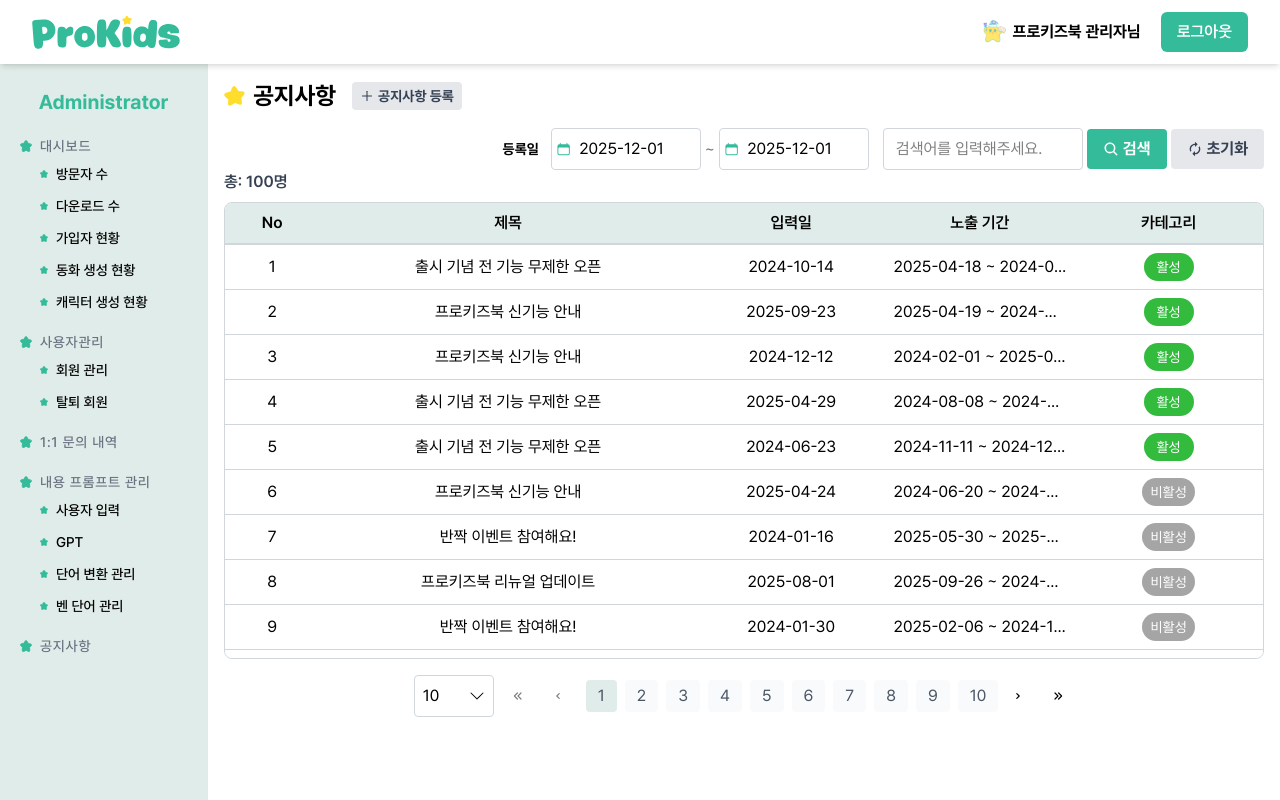
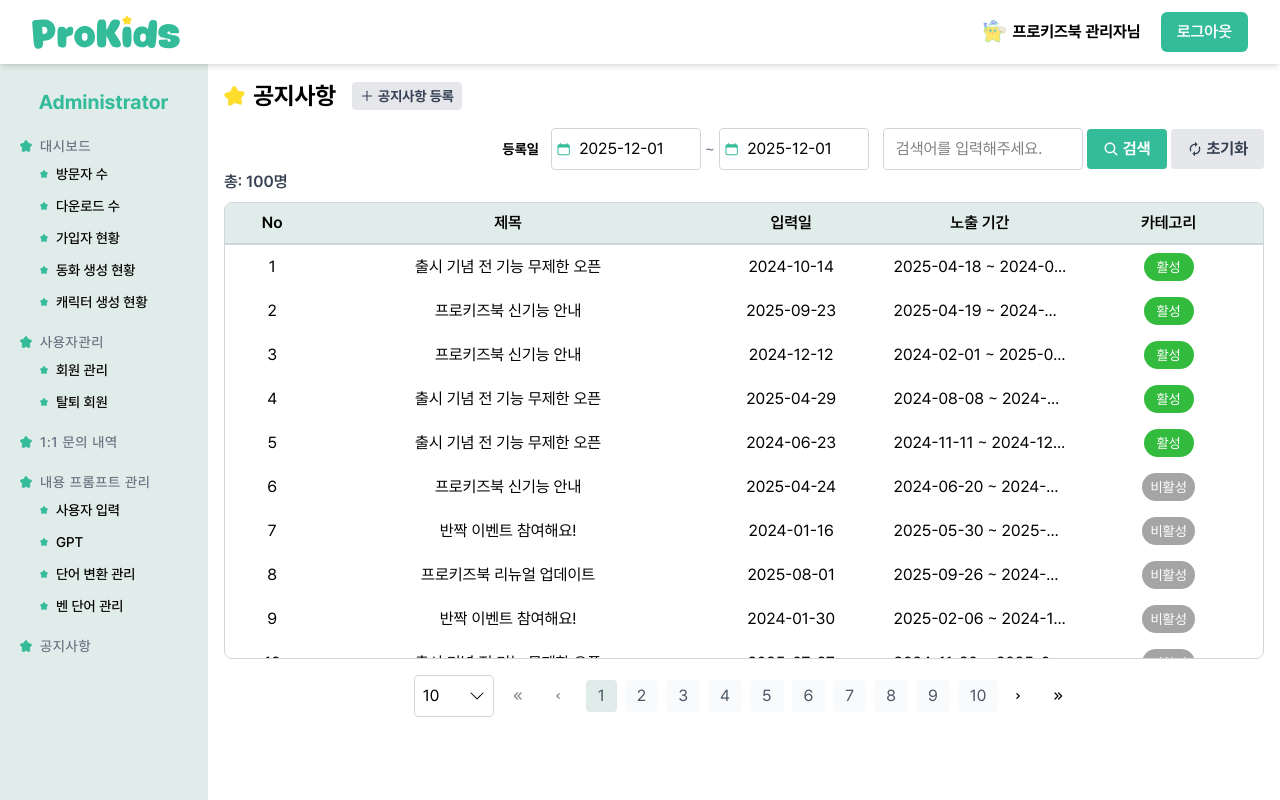
Before and after one commit to IEAinc/prokidsbook_admin, a React (Vite) app: page /notices in a window 1280 px wide. Built offline with nearby package versions, Linux system fonts and the light colour scheme; what chartjs-plugin-datalabels would draw is missing.

Commit message:
fix/grid 하단선, 동화상세모달 css 수정

```diff
--- a/src/components/common/grids/Grid.tsx
+++ b/src/components/common/grids/Grid.tsx
@@ -142,8 +142,7 @@ const Grid: React.FC<GridProps> = ({
                   {columns.map((col) => (
                     <td
                       key={col.key}
-                                className={`border-b border-gray-300 dark:border-gray-600 ${
-                                  col.centerType === "items-center" ? "justify-items-center" : "text-center"
+                      className={`dark:border-gray-600 ${col.centerType === "items-center" ? "justify-items-center" : "text-center"
                         }`}
                     >
                       <div className="px-2 py-2 whitespace-nowrap overflow-hidden text-ellipsis">
@@ -182,8 +181,7 @@ const Grid: React.FC<GridProps> = ({
             {Array.from({ length: totalPages }, (_, i) => i + 1).map((page) => (
               <button
                 key={page}
-                        className={`px-3 py-1 mx-1 ${
-                          currentPage === page ? "bg-[#E0ECE9]" : "bg-[#f9fafb]"
+                className={`px-3 py-1 mx-1 ${currentPage === page ? "bg-[#E0ECE9]" : "bg-[#f9fafb]"
                   } text-gray-600 rounded`}
                 onClick={() => handlePageChange(page)}
               >
@@ -192,14 +190,12 @@ const Grid: React.FC<GridProps> = ({
             ))}
 
             <HiChevronRight
-                      className={`w-8 h-3 ${
-                        currentPage === totalPages ? "opacity-50 cursor-default" : "cursor-pointer"
+              className={`w-8 h-3 ${currentPage === totalPages ? "opacity-50 cursor-default" : "cursor-pointer"
                 }`}
               onClick={() => currentPage < totalPages && handlePageChange(currentPage + 1)}
             />
             <HiChevronDoubleRight
-                      className={`w-8 h-3 ${
-                        currentPage === totalPages ? "opacity-50 cursor-default" : "cursor-pointer"
+              className={`w-8 h-3 ${currentPage === totalPages ? "opacity-50 cursor-default" : "cursor-pointer"
                 }`}
               onClick={() => currentPage < totalPages && handlePageChange(totalPages)}
             />
--- a/src/components/common/modals/CustomModalFairy.tsx
+++ b/src/components/common/modals/CustomModalFairy.tsx
@@ -4,7 +4,7 @@
  */
 import { useEffect } from 'react'
 import { format, parseISO } from 'date-fns'
-import { HiX } from "react-icons/hi"
+import { HiX } from "react-icons/hi" // 아이콘
 
 import Btn from '../buttons/Btn.tsx'
 import FairyTale from '../../pages/users/swiperContents/FairyTale.tsx'
@@ -141,7 +141,7 @@ const CustomModalFairy = ({
             <HiX className="w-8 h-8 text-black" />
           </Btn>
         </div>
-        <div className="w-[90vh] h-[50vh] bg-white rounded-xl overflow-hidden">
+        <div className="w-[90vh] h-[44vh] bg-white rounded-xl overflow-hidden">
           {isBanned ? (
             <div className="w-full h-full bg-gray-200 flex items-center justify-center text-lg font-bold text-gray-500">
               이미지 생성 실패
--- a/src/components/pages/users/swiperContents/FairyTale.tsx
+++ b/src/components/pages/users/swiperContents/FairyTale.tsx
@@ -1,38 +1,40 @@
-import React, { useState, useEffect } from 'react';
-/* 아이콘 */
-import { IoChevronBackCircle, IoChevronForwardCircle } from "react-icons/io5";
+/**
+ * @file FairyTale.tsx
+ * @description 회원 관리 > 생성 이미지 관리 > 동화 상세 모달 > 동화 내용 스와이퍼 컴포넌트
+ */
+import React, { useState, useEffect } from 'react'
+import { IoChevronBackCircle, IoChevronForwardCircle } from "react-icons/io5" //아이콘
 
 interface Page {
-  image: string;
-  content: string;
+  image: string
+  content: string
 }
 
 interface FairyTaleProps {
-  title: string;
-  pages: Page[];
+  title: string
+  pages: Page[]
 }
 
 const FairyTale: React.FC<FairyTaleProps> = ({
   title,
   pages
 }) => {
-  const [currentPage, setCurrentPage] = useState<number>(0);
+  const [currentPage, setCurrentPage] = useState<number>(0)
   // title이나 pages가 변경될 때마다 currentPage를 리셋
   useEffect(() => {
-    setCurrentPage(0);
-  }, [title, pages]);
+    setCurrentPage(0)
+  }, [title, pages])
 
   // pages 배열이 비어있는지 확인
   if (!pages || pages.length === 0) {
-    return <div>동화 내용이 없습니다.</div>;
+    return <div>동화 내용이 없습니다.</div>
   }
 
   // 현재 페이지가 유효한 범위를 벗어났는지 확인
   if (currentPage >= pages.length) {
-    setCurrentPage(0);
-    return <div>페이지를 로딩중입니다...</div>;
+    setCurrentPage(0)
+    return <div>페이지를 로딩중입니다...</div>
   }
-
 
   return (
     <div className="flex flex-col">
@@ -46,7 +48,7 @@ const FairyTale: React.FC<FairyTaleProps> = ({
 
       <div className="flex justify-between items-center relative">
         {/* 현재 페이지 컨텐츠 */}
-        <div className="flex flex-1 w-[840px] h-[480px]">
+        <div className="flex flex-1 w-[840px] h-[40vh]">
           <div className="flex-1 bg-white w-[50%]">
             <img
               src={pages[currentPage].image}
@@ -60,6 +62,7 @@ const FairyTale: React.FC<FairyTaleProps> = ({
             </p>
           </div>
         </div>
+
         {/* 이전 페이지 버튼 */}
         <button
           onClick={() => setCurrentPage(prev => Math.max(0, prev - 1))}
```
Lines whose indentation alone changed are shown as unchanged.
